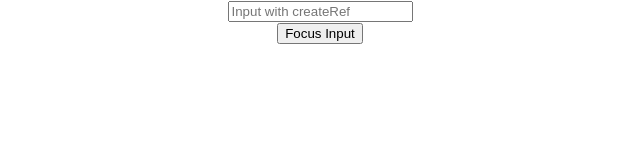
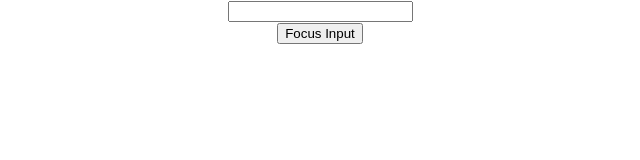
Before and after one commit to redgsenal/reactjs-tutorial, a React (Create React App) app: page / in a window 1280 px wide. Shown: the top 160 px of the page, without its empty margins (320-960 px from the left). Built offline with nearby package versions, Linux system fonts and the light colour scheme.

Commit message:
using forward refs

```diff
--- a/src/App.jsx
+++ b/src/App.jsx
@@ -23,16 +23,18 @@
 import ParentComp from "./components/ParentComp";
 import RefDemo from "./components/RefDemo";
 import RefInputParent from "./components/RefInputParent";
+import FRParentInput from "./components/FRParentInput";
 
 class App extends Component {
 	render() {
 		return (
 			<div className="App">
-				<RefInputParent />
+				<FRParentInput />
+				{/* <RefInputParent /> */}
 				{/* <RefDemo /> */}
 				{/* <ParentComp /> */}
-				{/* <h1 className="error">Error in Hello World</h1>
-				{/* <Table />} */}
+				{/* <h1 className="error">Error in Hello World</h1> */}
+				{/* <Table /> */}
 				{/* <FragmentDemo /> */}
 				{/* <LifecycleA /> */}
 				{/* <Form /> */}
--- /dev/null
+++ b/src/components/FRChildInput.jsx
@@ -0,0 +1,19 @@
+import React from "react";
+
+/* function FRChildInput() {
+	return (
+		<div>
+			<input type="text" />
+		</div>
+	);
+} */
+
+const FRChildInput = React.forwardRef((props, ref) => {
+	return (
+		<div>
+			<input type="text" ref={ref} />
+		</div>
+	);
+});
+
+export default FRChildInput;
--- /dev/null
+++ b/src/components/FRParentInput.jsx
@@ -0,0 +1,24 @@
+import React, { Component } from "react";
+import FRChildInput from "./FRChildInput";
+
+class FRParentInput extends Component {
+	constructor(props) {
+		super(props);
+		this.inputRef = React.createRef();
+	}
+
+	clickFocusHandler = () => {
+		this.inputRef.current.focus(); // Focus the input element using the ref
+	};
+
+	render() {
+		return (
+			<div>
+				<FRChildInput ref={this.inputRef} />
+				<button onClick={this.clickFocusHandler}>Focus Input</button>
+			</div>
+		);
+	}
+}
+
+export default FRParentInput;
```
